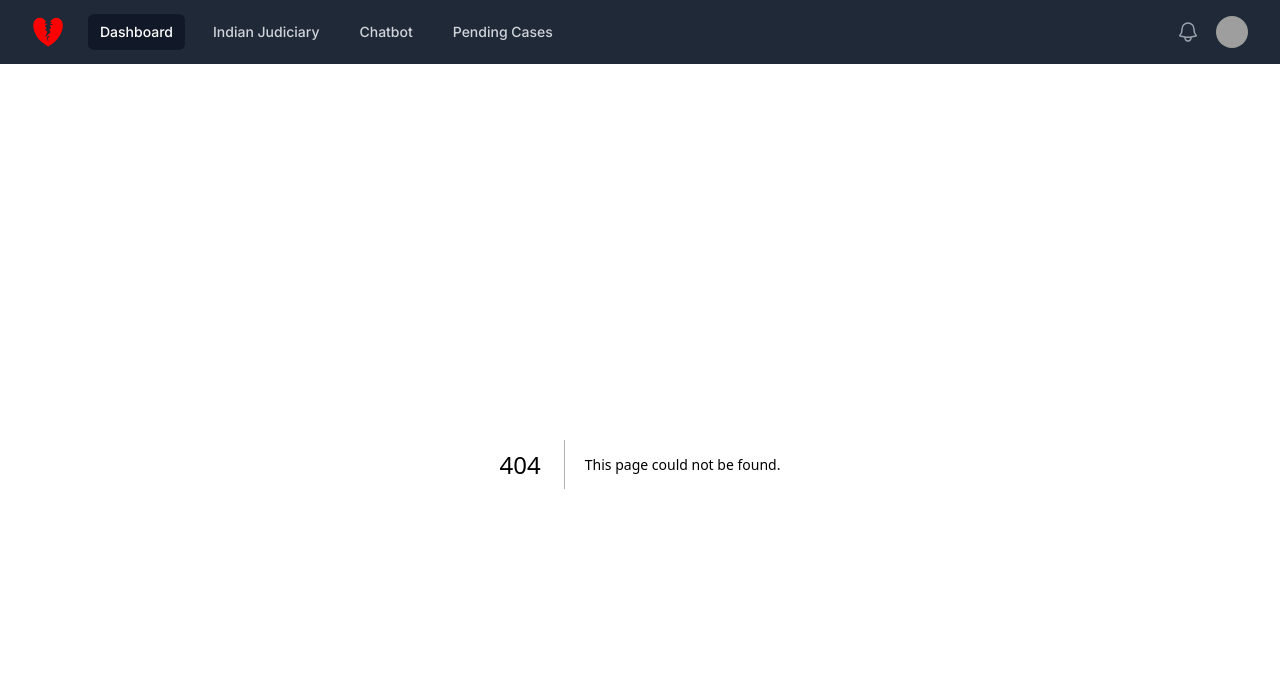
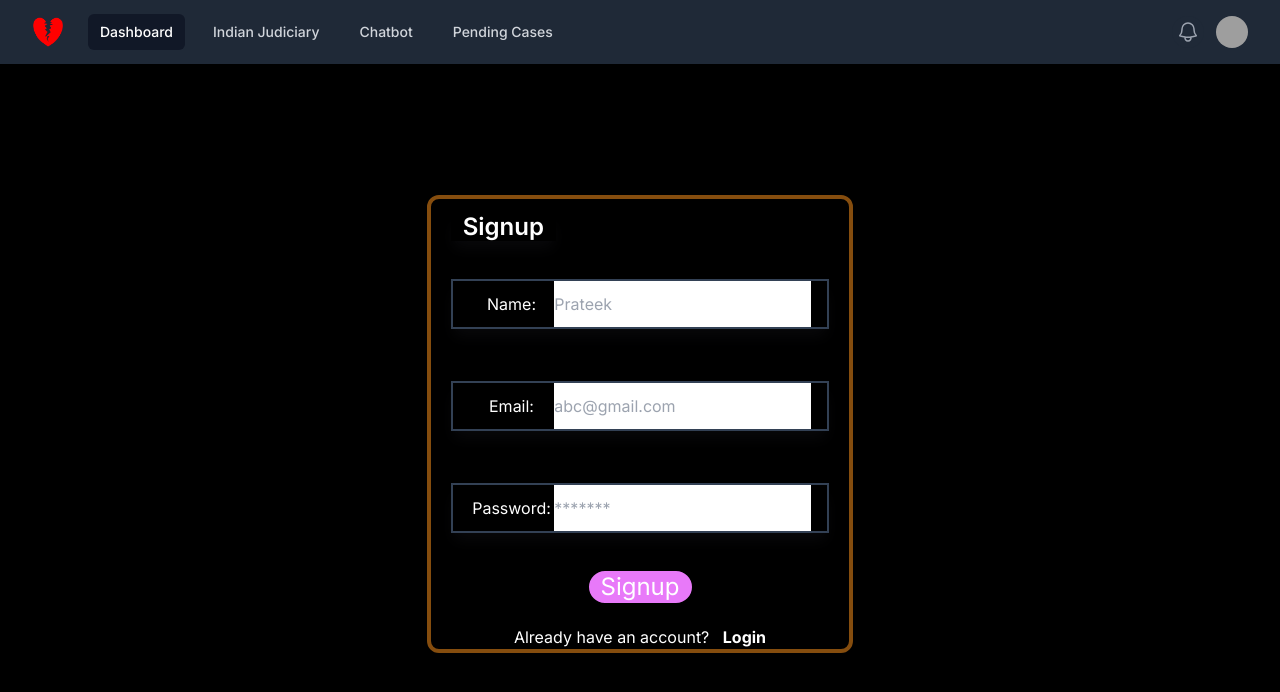
Before and after one commit to PRATEEK-VERNEKAR/Streamline_Legal_Cases, a Next.js app: page /signup in a window 1280 px wide. Before the commit this address had no page. Shown: the top 692 px of the page. Built offline with nearby package versions, Linux system fonts and the light colour scheme; grey boxes are pictures that could not be loaded.

Commit message:
Frontend of signin and login

```diff
--- a/package.json
+++ b/package.json
@@ -16,6 +16,7 @@
     "@types/react": "18.2.21",
     "@types/react-dom": "18.2.7",
     "autoprefixer": "10.4.15",
+    "bcryptjs": "^2.4.3",
     "eslint": "8.49.0",
     "eslint-config-next": "13.4.19",
     "mongoose": "^7.5.2",
@@ -25,5 +26,8 @@
     "react-dom": "18.2.0",
     "tailwindcss": "3.3.3",
     "typescript": "5.2.2"
+  },
+  "devDependencies": {
+    "@types/bcryptjs": "^2.4.4"
   }
 }
--- /dev/null
+++ b/src/app/api/users/signup/route.ts
@@ -0,0 +1,52 @@
+import {connect} from "@/dbconfig/dbconfig";
+import User from "@/models/userModel";
+import { NextRequest,NextResponse } from "next/server";
+import bcryptjs from "bcryptjs";
+
+connect();
+
+
+export async function POST(request:NextRequest){
+    try{
+        console.log("HI");
+        const reqBody=await request.json();
+        const {username,email,password}=reqBody;
+        console.log(reqBody);
+        //check is user already exists
+
+        const user=await User.findOne({email});
+
+        if(user){
+            return NextResponse.json({error:"User already exists"},{status:400});
+        }
+
+        //hash password
+
+        const salt=await bcryptjs.genSalt(10)
+        const hashedPassword =await bcryptjs.hash(password,salt)
+
+        const newUser=new User({
+            username,
+            email,
+            password:hashedPassword
+        })
+
+        const savedUser=await newUser.save()
+        console.log(savedUser);
+
+        return NextResponse.json({
+            message:"Create User successfully",
+            success:true,
+            savedUser
+        })
+    }
+    catch(error:any){
+        return NextResponse.json({error:error.message},
+            {status:500})
+
+        // return NextResponse.error(error)
+    }
+}
+
+
+//Avoid 'any' for error
--- a/src/app/dashboard/page.tsx
+++ b/src/app/dashboard/page.tsx
@@ -1,4 +1,5 @@
 import React from 'react'
+
 import Layer1form from './(components)/Layer1form';
 
 const Judiaciary = () => {
--- /dev/null
+++ b/src/app/login/page.tsx
@@ -0,0 +1,47 @@
+"use client";
+
+import Link from 'next/link'
+import React,{useState} from 'react'
+
+const Login = () => {
+  const [user,setUser]=useState({email:"",password:""});
+
+
+  return (
+    <div className='flex flex-col justify-center items-center w-full h-[90%]'>
+      <div className='px-5 sm:w-full md:w-1/3 rounded-xl border-4 border-yellow-800 flex flex-col gap-y-5 justify-center items-center'>
+        <div className='text-2xl mt-3 w-full text-left font-semibold'><span className='shadow-lg px-3 shadow-zinc-950'>Login</span></div>
+        <div className='grid grid-cols-4 h-[50px] m-4 px-4 border-2 border-slate-700 w-full shadow-lg  shadow-zinc-950'>
+          <label className='flex justify-center items-center' htmlFor='name'>Email: </label>
+          <input onChange={(e)=>setUser({...user,email:e.target.value})}
+                value={user.email}
+                className="col-span-3"
+                type='text'
+                name='email'
+                id='email'
+                placeholder='abc@gmail.com' >
+          </input>
+        </div>
+        <div className='grid grid-cols-4 h-[50px] m-4 px-4 border-2 border-slate-700 w-full shadow-lg shadow-zinc-950'>
+          <label className='flex justify-center items-center' htmlFor='password'>Password: </label>
+          <input onChange={(e)=>setUser({...user,password:e.target.value})}
+                value={user.password}
+                className="col-span-3"
+                type='password'
+                name='password'
+                id='password'
+                placeholder='*******' >
+            </input>        </div>
+        <button className='text-2xl px-3 rounded-full bg-fuchsia-400 border-2 border-black'>Login</button>
+        <div>
+          <Link href='/signup' >
+            Don't have an account? &nbsp;&nbsp;
+            <span className='font-bold '>Signup</span>
+          </Link>
+        </div>
+      </div>
+    </div>
+  )
+}
+
+export default Login
--- /dev/null
+++ b/src/app/signup/page.tsx
@@ -0,0 +1,66 @@
+"use client";
+
+import Link from 'next/link'
+import React,{useState} from 'react'
+
+const Login = () => {
+  const [user,setUser]=useState({name:"",email:"",password:""});
+
+  let name,value;
+  const handleInputs=(e:any)=>{
+    name=e.target.name;
+    value=e.target.value;
+    setUser({...user,[name]:value});
+  }
+
+
+  return (
+    <div className='flex flex-col justify-center items-center w-full h-[90%]'>
+      <div className='px-5 sm:w-full md:w-1/3 rounded-xl border-4 border-yellow-800 flex flex-col gap-y-5 justify-center items-center'>
+      <div className='text-2xl mt-3 w-full text-left font-semibold'><span className='shadow-lg px-3 shadow-zinc-950'>Signup</span></div>
+      <div className='grid grid-cols-4 h-[50px] m-4 px-4 border-2 border-slate-700 w-full shadow-lg  shadow-zinc-950'>
+          <label className='flex justify-center items-center' htmlFor='name'>Name: </label>
+          <input onChange={handleInputs}
+                value={user.name}
+                className="col-span-3"
+                type='text'
+                name='name'
+                id='name'
+                placeholder='Prateek' >
+          </input>
+        </div>
+        <div className='grid grid-cols-4 h-[50px] m-4 px-4 border-2 border-slate-700 w-full shadow-lg  shadow-zinc-950'>
+          <label className='flex justify-center items-center'htmlFor='name'>Email: </label>
+          <input onChange={handleInputs}
+                value={user.email}
+                className="col-span-3"
+                type='text'
+                name='email'
+                id='email'
+                placeholder='abc@gmail.com' >
+          </input>
+        </div>
+        <div className='grid grid-cols-4 h-[50px] m-4 px-4 border-2 border-slate-700 w-full shadow-lg  shadow-zinc-950'>
+          <label className='flex justify-center items-center' htmlFor='password'>Password: </label>
+          <input onChange={handleInputs}
+                value={user.password}
+                className="col-span-3"
+                type='password'
+                name='password'
+                id='password'
+                placeholder='*******' >
+            </input>
+        </div>
+        <button className='text-2xl px-3 rounded-full bg-fuchsia-400 border-2 border-black'>Signup</button>
+        <div>
+          <Link href='/login' >
+            Already have an account? &nbsp;&nbsp;
+            <span className='font-bold '>Login</span>
+          </Link>
+        </div>
+      </div>
+    </div>
+  )
+}
+
+export default Login
--- a/src/dbConfig/dbConfig.ts
+++ b/src/dbConfig/dbConfig.ts
@@ -1,15 +1,16 @@
-import mongoose from "mongoose";
+import mongoose from  "mongoose";
 
 
 export async function connect(){
     try{
+        console.log("HI")
         mongoose.connect(process.env.MONGO_URI!)
         const connection=mongoose.connection;
         connection.on('connected',()=>{
             console.log("MongoDB connected beautifully");
         })
-
-        connection.on('error',(err)=>{
+        console.log("Hida")
+        connection.on('error',(err:any)=>{
             console.log('MongoDb connection encountered error');
             process.exit();
         })
@@ -19,3 +20,7 @@ export async function connect(){
         console.log(err);
     }
 }
+
+
+//Since we are using TypeScript, it is not guarantee that the URI will always resolve
+//By adding ! we say that it will definitely do
--- /dev/null
+++ b/src/models/userModel.js
@@ -0,0 +1,26 @@
+import mongoose from  "mongoose";
+
+const userSchema =new mongoose.Schema({
+    name:{
+        type:String,
+        required:[true,"Username Required"],
+    },
+    email:{
+        type:String,
+        required:[true,"Email Required"],
+        unique:true,
+    },
+    password:{
+        type:String,
+        required:[true,"Password Required"],
+    },
+    post:{
+        type:String,
+        required:[true,"Post is required"]
+    }
+})
+
+
+const User=mongoose.models.User || mongoose.model("User",userSchema);
+
+export default User;
```
Also changed, not shown: 2 other files (tests, documents, lock files or other folders).
